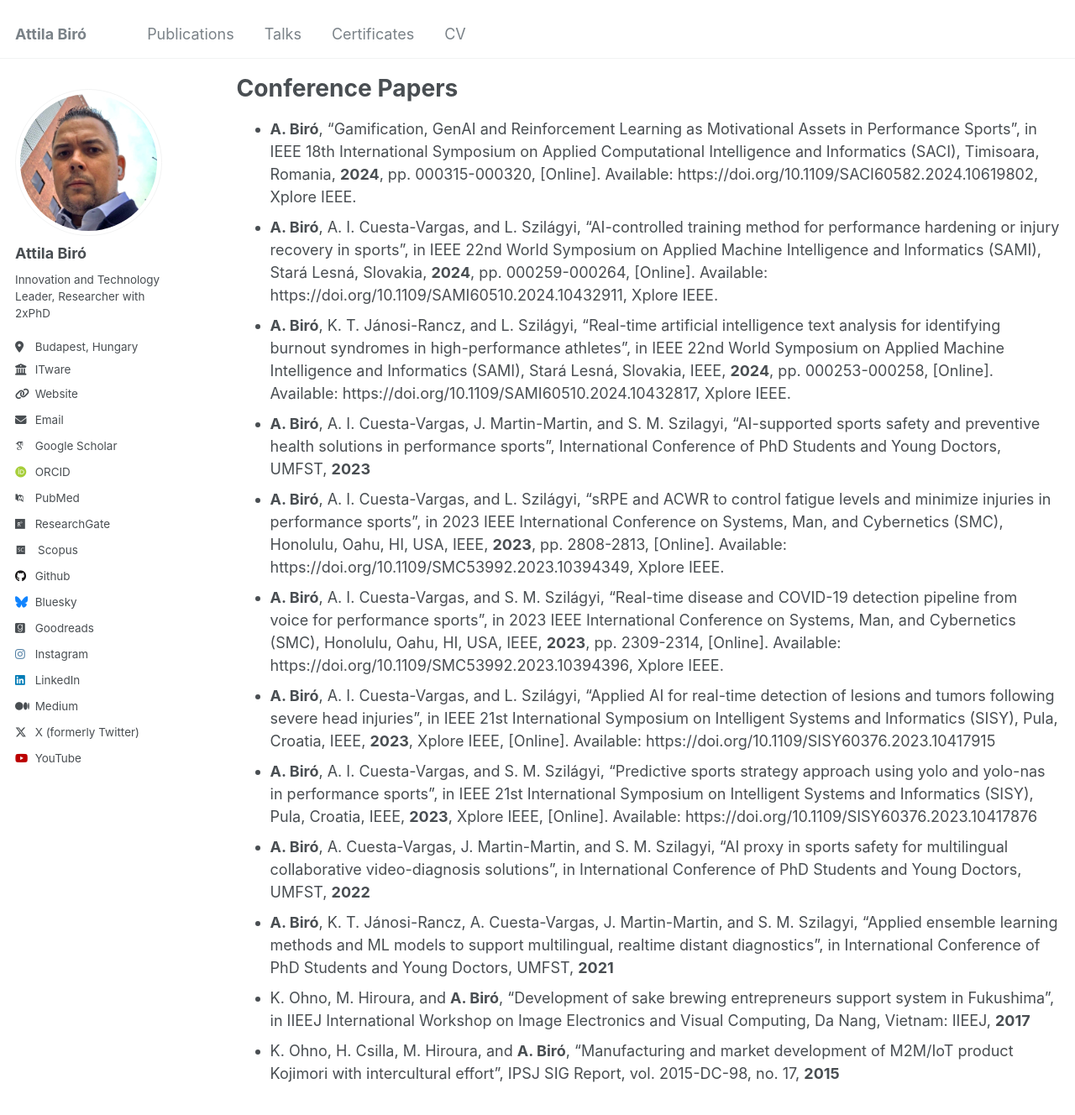
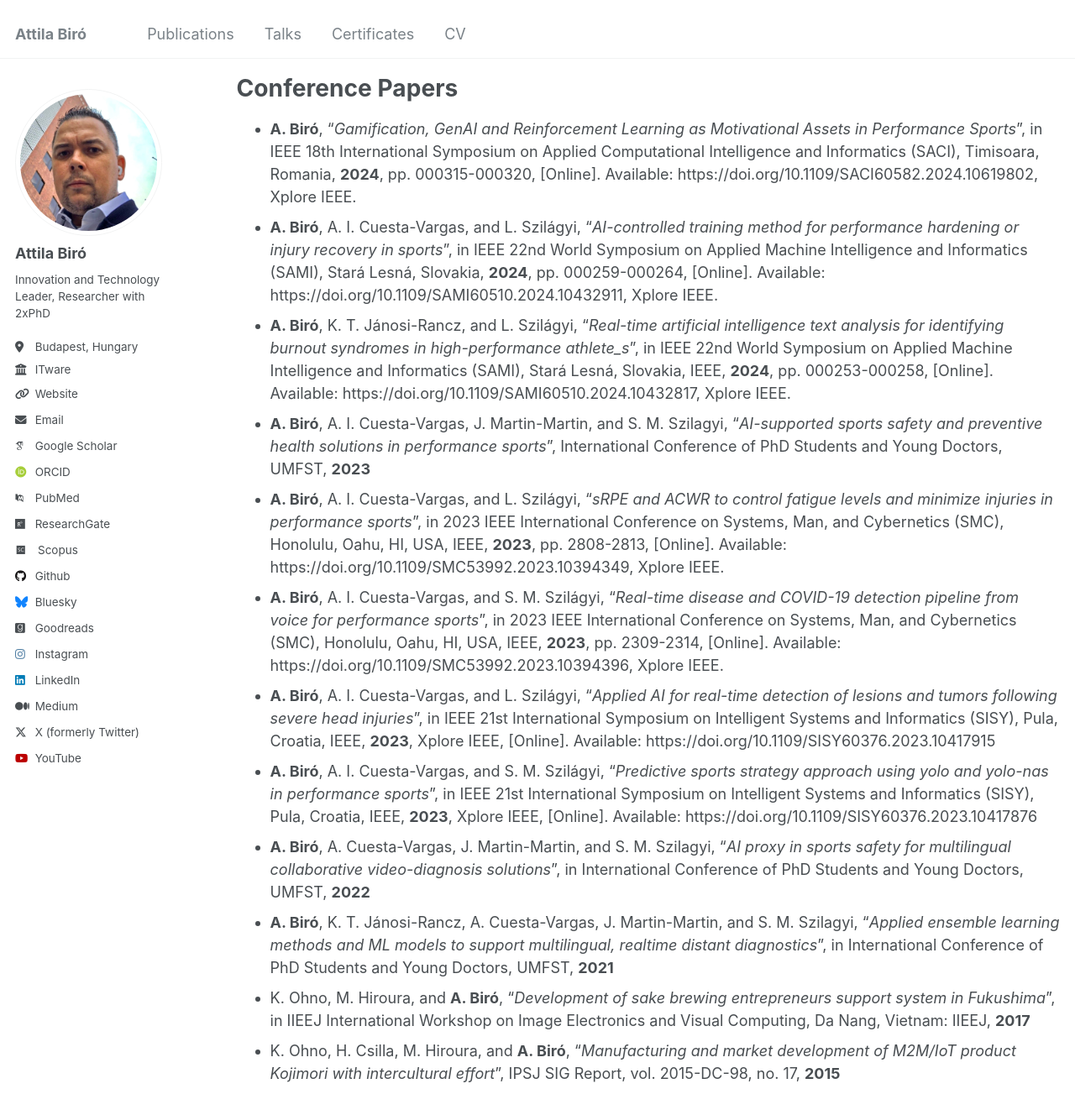
Before and after one commit to biroka/biroka.github.io, a Jekyll site: the page built from _pages/publications.md, in a window 1280 px wide and 1400 px high, scrolled down 1539 px. Shown: the top 1328 px of the window at 84% size. Built offline with Jekyll 4.4.1, drawn with Linux system fonts in a browser that asks for light colours; some web fonts are replaced; some of the changed text lies outside the part shown.

Commit message:
Update publications.md

```diff
--- a/_pages/publications.md
+++ b/_pages/publications.md
@@ -13,31 +13,31 @@ References
 
 Journal Articles
 ======
-* **A. Biró**, A.I. Cuesta-Vargas, L. Szilágyi, "AI-Assisted Fatigue and Stamina Control for Performance Sports on IMU-Generated Multivariate Times Series Datasets", Sensors, **2024**, volume 24, 132. [Online]. Available: https://doi.org/10.3390/s24010132
-* **A. Biró**, S.M. Szilágyi, and L. Szilágyi, "Optimal training dataset preparation for AI-supported multi-language real-time ORCs using visual methods", Applied Sciences, volume 13, page 13107. MDPI, **2023**. [Online]. Available: https://doi.org/10.3390/app132413107
-* **A. Biró**, A. I. Cuesta-Vargas, and L. Szilágyi, "Precognition of mental health and neurogenerative disorders using AI-parsed text and sentiment analysis", Acta Universitatis Sapientiae, Informatica, 15(2), **2023**. [Online]. Available: https://doi.org/10.2478/ausi-2023-0022
-* **A. Biró**, A. Cuesta-Vargas, J. Martin-Martin, L. Szilágyi, and S. Szilágyi, “Synthetized multilanguage OCR using CRNN and SVTR models for realtime collaborative tools”, Applied Sciences, MDPI, vol. 13, no. 4419, **2023**. [Online]. Available: https: //doi.org/10.3390/app13074419
-* **A. Biró**, S. Szilágyi, L. Szilágyi, J. Martin-Martin, and A. Cuesta-Vargas, “Machine learning on prediction of relative physical activity intensity using medical radar sensor and 3d accelerometer”, Sensors, MDPI, vol. 23, no. 3595, **2023**. [Online]. Available: https://doi.org/10.3390/s23073595
-* A. Cuesta-Vargas, **A. Biró**, A. Escriche-Escuder, and et al, “Effectiveness of a gamified digital intervention based on lifestyle modification (iGame) in secondary prevention: A protocol for a randomised controlled trial”, BMJ Open, vol. 13, **2023**. [Online]. Available: https://doi.org/10.1136/bmjopen-2022-066669
-* **A. Biró**, K. Jánosi-Rancz, L. Szilágyi, A. Cuesta-Vargas, J. Martin-Martin, and S. Szilágyi, “Visual object detection with DETR to support video-diagnosis using conference tools”, Applied Sciences, MDPI, vol. 12, no. 5977, **2022**. [Online]. Available: https://doi.org/10.3390/app12125977
-* J. Martín-Martín, A. Jiménez-Partinen, **A. Biró**, et al., “Reliability study of inertial sensors LIS2DH12 compared to ACTI-GRAPH GT9X: Based on free code”, Applied Sciences, MDPI, vol. 12, no. 749, **2022**. [Online]. Available: https://doi.org/10.3390/jpm12050749
-* J. Martín-Martín, L. Wang, **A. Biró**, and et al., “The validity of the energy expenditure criteria based on open source code through two inertial sensors”, Sensors, MDPI, vol. 22, no. 2552, **2022**. [Online]. Available: https://doi.org/10.3390/s22072552
-* J. Martín-Martín, A. Muro-Culebras, C. Roldán-Jiménez, **A. Biró**, and et al., “Evaluation of Android and Apple store depression applications based on mobile application rating scale”, International Journal of Environmental Research and Public Health, MDPI, vol. 18, no. 12505, **2021**. [Online]. Available: https://doi.org/10.3390/ijerph182312505
-* J. Martín-Martín, C. Roldán-Jiménez, I. De-Torres, **A. Biró**, and et al., “Behavior change techniques and the effects associated with digital behavior change interventions in sedentary behavior in the clinical population: A systematic review”, Frontiers in Digital Health, vol. 3, **2021**. [Online]. Available: https://doi.org/10.3389/fdgth.2021.620383
-* A. Muro-Culebras, A. Escriche-Escuder, J. Martin-Martin, **A. Biró**, and et al., “Tools for evaluating the content, efficacy, and usability of mobile health apps according to the consensus-based standards for the selection of health measurement instruments: Systematic review”, JMIR mHealth uHealth, vol. 9, no. 12, e15433, **2021**. [Online]. Available: https://doi.org/10.2196/15433
-* J. Martín-Martín, C. Roldán-Jiménez, I. De-Torres, **A. Biró**, and et al., “Assessment of the quality of mobile applications (apps) for management of low back pain using the mobile app rating scale (MARS)”, International Journal of Environmental Research and Public Health, MDPI, vol. 17, no. 9209, **2020**. [Online]. Available: https://doi.org/10.3390/ijerph17249209
+* **A. Biró**, A.I. Cuesta-Vargas, L. Szilágyi, "_AI-Assisted Fatigue and Stamina Control for Performance Sports on IMU-Generated Multivariate Times Series Datasets_", Sensors, **2024**, volume 24, 132. [Online]. Available: https://doi.org/10.3390/s24010132
+* **A. Biró**, S.M. Szilágyi, and L. Szilágyi, "_Optimal training dataset preparation for AI-supported multi-language real-time ORCs using visual methods_", Applied Sciences, volume 13, page 13107. MDPI, **2023**. [Online]. Available: https://doi.org/10.3390/app132413107
+* **A. Biró**, A. I. Cuesta-Vargas, and L. Szilágyi, "_Precognition of mental health and neurogenerative disorders using AI-parsed text and sentiment analysis_", Acta Universitatis Sapientiae, Informatica, 15(2), **2023**. [Online]. Available: https://doi.org/10.2478/ausi-2023-0022
+* **A. Biró**, A. Cuesta-Vargas, J. Martin-Martin, L. Szilágyi, and S. Szilágyi, “_Synthetized multilanguage OCR using CRNN and SVTR models for realtime collaborative tools_”, Applied Sciences, MDPI, vol. 13, no. 4419, **2023**. [Online]. Available: https: //doi.org/10.3390/app13074419
+* **A. Biró**, S. Szilágyi, L. Szilágyi, J. Martin-Martin, and A. Cuesta-Vargas, “_Machine learning on prediction of relative physical activity intensity using medical radar sensor and 3d accelerometer_”, Sensors, MDPI, vol. 23, no. 3595, **2023**. [Online]. Available: https://doi.org/10.3390/s23073595
+* A. Cuesta-Vargas, **A. Biró**, A. Escriche-Escuder, and et al, “_Effectiveness of a gamified digital intervention based on lifestyle modification (iGame) in secondary prevention: A protocol for a randomised controlled trial_”, BMJ Open, vol. 13, **2023**. [Online]. Available: https://doi.org/10.1136/bmjopen-2022-066669
+* **A. Biró**, K. Jánosi-Rancz, L. Szilágyi, A. Cuesta-Vargas, J. Martin-Martin, and S. Szilágyi, “_Visual object detection with DETR to support video-diagnosis using conference tools_”, Applied Sciences, MDPI, vol. 12, no. 5977, **2022**. [Online]. Available: https://doi.org/10.3390/app12125977
+* J. Martín-Martín, A. Jiménez-Partinen, **A. Biró**, et al., “_Reliability study of inertial sensors LIS2DH12 compared to ACTI-GRAPH GT9X: Based on free code_”, Applied Sciences, MDPI, vol. 12, no. 749, **2022**. [Online]. Available: https://doi.org/10.3390/jpm12050749
+* J. Martín-Martín, L. Wang, **A. Biró**, and et al., “_The validity of the energy expenditure criteria based on open source code through two inertial sensors_”, Sensors, MDPI, vol. 22, no. 2552, **2022**. [Online]. Available: https://doi.org/10.3390/s22072552
+* J. Martín-Martín, A. Muro-Culebras, C. Roldán-Jiménez, **A. Biró**, and et al., “_Evaluation of Android and Apple store depression applications based on mobile application rating scale_”, International Journal of Environmental Research and Public Health, MDPI, vol. 18, no. 12505, **2021**. [Online]. Available: https://doi.org/10.3390/ijerph182312505
+* J. Martín-Martín, C. Roldán-Jiménez, I. De-Torres, **A. Biró**, and et al., “_Behavior change techniques and the effects associated with digital behavior change interventions in sedentary behavior in the clinical population: A systematic review_”, Frontiers in Digital Health, vol. 3, **2021**. [Online]. Available: https://doi.org/10.3389/fdgth.2021.620383
+* A. Muro-Culebras, A. Escriche-Escuder, J. Martin-Martin, **A. Biró**, and et al., “_Tools for evaluating the content, efficacy, and usability of mobile health apps according to the consensus-based standards for the selection of health measurement instruments: Systematic review_”, JMIR mHealth uHealth, vol. 9, no. 12, e15433, **2021**. [Online]. Available: https://doi.org/10.2196/15433
+* J. Martín-Martín, C. Roldán-Jiménez, I. De-Torres, **A. Biró**, and et al., _“Assessment of the quality of mobile applications (apps) for management of low back pain using the mobile app rating scale (MARS)_”, International Journal of Environmental Research and Public Health, MDPI, vol. 17, no. 9209, **2020**. [Online]. Available: https://doi.org/10.3390/ijerph17249209
 
 Conference Papers
 ======
-* **A. Biró**, "Gamification, GenAI and Reinforcement Learning as Motivational Assets in Performance Sports", in IEEE 18th International Symposium on Applied Computational Intelligence and Informatics (SACI), Timisoara, Romania, **2024**,  pp. 000315-000320, [Online]. Available: https://doi.org/10.1109/SACI60582.2024.10619802, Xplore IEEE.
-* **A. Biró**, A. I. Cuesta-Vargas, and L. Szilágyi, “AI-controlled training method for performance hardening or injury recovery in sports”, in IEEE 22nd World Symposium on Applied Machine Intelligence and Informatics (SAMI), Stará Lesná, Slovakia, **2024**, pp. 000259-000264, [Online]. Available: https://doi.org/10.1109/SAMI60510.2024.10432911, Xplore IEEE.
-* **A. Biró**, K. T. Jánosi-Rancz, and L. Szilágyi, “Real-time artificial intelligence text analysis for identifying burnout syndromes in high-performance athletes”, in IEEE 22nd World Symposium on Applied Machine Intelligence and Informatics (SAMI), Stará Lesná, Slovakia, IEEE, **2024**, pp. 000253-000258, [Online]. Available: https://doi.org/10.1109/SAMI60510.2024.10432817, Xplore IEEE.
-* **A. Biró**, A. I. Cuesta-Vargas, J. Martin-Martin, and S. M. Szilagyi, “AI-supported sports safety and preventive health solutions in performance sports”, International Conference of PhD Students and Young Doctors, UMFST, **2023**
-* **A. Biró**, A. I. Cuesta-Vargas, and L. Szilágyi, “sRPE and ACWR to control fatigue levels and minimize injuries in performance sports”, in 2023 IEEE International Conference on Systems, Man, and Cybernetics (SMC), Honolulu, Oahu, HI, USA, IEEE, **2023**, pp. 2808-2813, [Online]. Available: https://doi.org/10.1109/SMC53992.2023.10394349, Xplore IEEE.
-* **A. Biró**, A. I. Cuesta-Vargas, and S. M. Szilágyi, “Real-time disease and COVID-19 detection pipeline from voice for performance sports”, in 2023 IEEE International Conference on Systems, Man, and Cybernetics (SMC), Honolulu, Oahu, HI, USA, IEEE, **2023**, pp. 2309-2314, [Online]. Available: https://doi.org/10.1109/SMC53992.2023.10394396, Xplore IEEE.
-* **A. Biró**, A. I. Cuesta-Vargas, and L. Szilágyi, “Applied AI for real-time detection of lesions and tumors following severe head injuries”, in IEEE 21st International Symposium on Intelligent Systems and Informatics (SISY), Pula, Croatia, IEEE, **2023**, Xplore IEEE, [Online]. Available: https://doi.org/10.1109/SISY60376.2023.10417915
-* **A. Biró**, A. I. Cuesta-Vargas, and S. M. Szilágyi, “Predictive sports strategy approach using yolo and yolo-nas in performance sports”, in IEEE 21st International Symposium on Intelligent Systems and Informatics (SISY), Pula, Croatia, IEEE, **2023**, Xplore IEEE, [Online]. Available: https://doi.org/10.1109/SISY60376.2023.10417876
-* **A. Biró**, A. Cuesta-Vargas, J. Martin-Martin, and S. M. Szilagyi, “AI proxy in sports safety for multilingual collaborative video-diagnosis solutions”, in International Conference of PhD Students and Young Doctors, UMFST, **2022**
-* **A. Biró**, K. T. Jánosi-Rancz, A. Cuesta-Vargas, J. Martin-Martin, and S. M. Szilagyi, “Applied ensemble learning methods and ML models to support multilingual, realtime distant diagnostics”, in International Conference of PhD Students and Young Doctors, UMFST, **2021**
-* K. Ohno, M. Hiroura, and **A. Biró**, “Development of sake brewing entrepreneurs support system in Fukushima”, in IIEEJ International Workshop on Image Electronics and Visual Computing, Da Nang, Vietnam: IIEEJ, **2017**
-* K. Ohno, H. Csilla, M. Hiroura, and **A. Biró**, “Manufacturing and market development of M2M/IoT product Kojimori with intercultural effort”, IPSJ SIG Report, vol. 2015-DC-98, no. 17, **2015**
+* **A. Biró**, "_Gamification, GenAI and Reinforcement Learning as Motivational Assets in Performance Sports_", in IEEE 18th International Symposium on Applied Computational Intelligence and Informatics (SACI), Timisoara, Romania, **2024**,  pp. 000315-000320, [Online]. Available: https://doi.org/10.1109/SACI60582.2024.10619802, Xplore IEEE.
+* **A. Biró**, A. I. Cuesta-Vargas, and L. Szilágyi, “_AI-controlled training method for performance hardening or injury recovery in sports_”, in IEEE 22nd World Symposium on Applied Machine Intelligence and Informatics (SAMI), Stará Lesná, Slovakia, **2024**, pp. 000259-000264, [Online]. Available: https://doi.org/10.1109/SAMI60510.2024.10432911, Xplore IEEE.
+* **A. Biró**, K. T. Jánosi-Rancz, and L. Szilágyi, “_Real-time artificial intelligence text analysis for identifying burnout syndromes in high-performance athlete_s_”, in IEEE 22nd World Symposium on Applied Machine Intelligence and Informatics (SAMI), Stará Lesná, Slovakia, IEEE, **2024**, pp. 000253-000258, [Online]. Available: https://doi.org/10.1109/SAMI60510.2024.10432817, Xplore IEEE.
+* **A. Biró**, A. I. Cuesta-Vargas, J. Martin-Martin, and S. M. Szilagyi, “_AI-supported sports safety and preventive health solutions in performance sports_”, International Conference of PhD Students and Young Doctors, UMFST, **2023**
+* **A. Biró**, A. I. Cuesta-Vargas, and L. Szilágyi, “_sRPE and ACWR to control fatigue levels and minimize injuries in performance sports_”, in 2023 IEEE International Conference on Systems, Man, and Cybernetics (SMC), Honolulu, Oahu, HI, USA, IEEE, **2023**, pp. 2808-2813, [Online]. Available: https://doi.org/10.1109/SMC53992.2023.10394349, Xplore IEEE.
+* **A. Biró**, A. I. Cuesta-Vargas, and S. M. Szilágyi, “_Real-time disease and COVID-19 detection pipeline from voice for performance sports_”, in 2023 IEEE International Conference on Systems, Man, and Cybernetics (SMC), Honolulu, Oahu, HI, USA, IEEE, **2023**, pp. 2309-2314, [Online]. Available: https://doi.org/10.1109/SMC53992.2023.10394396, Xplore IEEE.
+* **A. Biró**, A. I. Cuesta-Vargas, and L. Szilágyi, “_Applied AI for real-time detection of lesions and tumors following severe head injuries_”, in IEEE 21st International Symposium on Intelligent Systems and Informatics (SISY), Pula, Croatia, IEEE, **2023**, Xplore IEEE, [Online]. Available: https://doi.org/10.1109/SISY60376.2023.10417915
+* **A. Biró**, A. I. Cuesta-Vargas, and S. M. Szilágyi, “_Predictive sports strategy approach using yolo and yolo-nas in performance sports_”, in IEEE 21st International Symposium on Intelligent Systems and Informatics (SISY), Pula, Croatia, IEEE, **2023**, Xplore IEEE, [Online]. Available: https://doi.org/10.1109/SISY60376.2023.10417876
+* **A. Biró**, A. Cuesta-Vargas, J. Martin-Martin, and S. M. Szilagyi, “_AI proxy in sports safety for multilingual collaborative video-diagnosis solutions_”, in International Conference of PhD Students and Young Doctors, UMFST, **2022**
+* **A. Biró**, K. T. Jánosi-Rancz, A. Cuesta-Vargas, J. Martin-Martin, and S. M. Szilagyi, “_Applied ensemble learning methods and ML models to support multilingual, realtime distant diagnostics_”, in International Conference of PhD Students and Young Doctors, UMFST, **2021**
+* K. Ohno, M. Hiroura, and **A. Biró**, “_Development of sake brewing entrepreneurs support system in Fukushima_”, in IIEEJ International Workshop on Image Electronics and Visual Computing, Da Nang, Vietnam: IIEEJ, **2017**
+* K. Ohno, H. Csilla, M. Hiroura, and **A. Biró**, “_Manufacturing and market development of M2M/IoT product Kojimori with intercultural effort_”, IPSJ SIG Report, vol. 2015-DC-98, no. 17, **2015**
```
